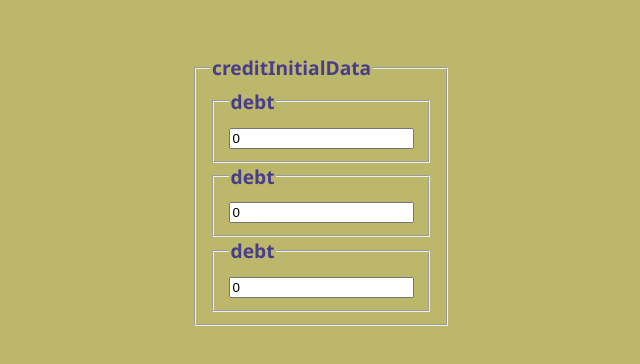
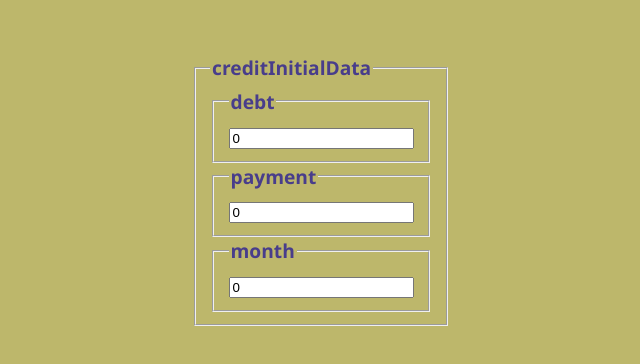
Before and after one commit to lavfrim/react-training-app, a React (Create React App) app: page / in a window 1280 px wide. Shown: the part 210-574 px from the top of the page, without its empty margins (319-959 px from the left). Built offline with nearby package versions, Linux system fonts and the light colour scheme.

Commit message:
feat: add functionality

```diff
--- a/src/Componenst/CreditInitialData/creditInitialData.js
+++ b/src/Componenst/CreditInitialData/creditInitialData.js
@@ -15,19 +15,51 @@ export default class CreditInitialData extends Component {
         }
     }
 
+    setMonth = () => {
+        const { debt, payment } = this.state;
+
+        if (payment > 0) {
+            this.setState({
+                month: Math.ceil(debt / payment),
+            })
+        } else {
+            console.log(`invalid payment value`);
+        }
+    };
+
+    setPayment = () => {
+        const { debt, month } = this.state;
+
+        this.setState({
+            payment: debt / month,
+        })
+    }
+
+    qqqq = (name, value) => {
+        this.setState({
+            [name]: value,
+        });
+    }
 
     handlChange = (event) => {
+        console.log(`handlChange`);
         const name = event.target.name;
-        console.log(name);
+        const value = Number(event.target.value);
+
+        console.log(this.state[name]);
+
+        this.qqqq(name, value);
+
+        console.log(this.state[name]);
 
         switch (name) {
-            case 'debt': console.log(name);
+            case 'debt': this.setMonth(); console.log(`debt`);
                 break;
-            case 'payment': console.log(name);
+            case 'payment': this.setMonth(); console.log(`payment`);
                 break;
-            case 'month': console.log(name);
+            case 'month': this.setPayment(); console.log(`month`);
                 break;
-            default: console.log('non');
+            default: console.log('unknown event variant');
                 break;
         }
     }
@@ -57,7 +89,7 @@ export default class CreditInitialData extends Component {
 
                     <fieldset>
                         <legend>
-                            debt
+                            payment
                         </legend>
                         <input
                             type="number"
@@ -69,7 +101,7 @@ export default class CreditInitialData extends Component {
 
                     <fieldset>
                         <legend>
-                            debt
+                            month
                         </legend>
                         <input
                             type="number"
```
